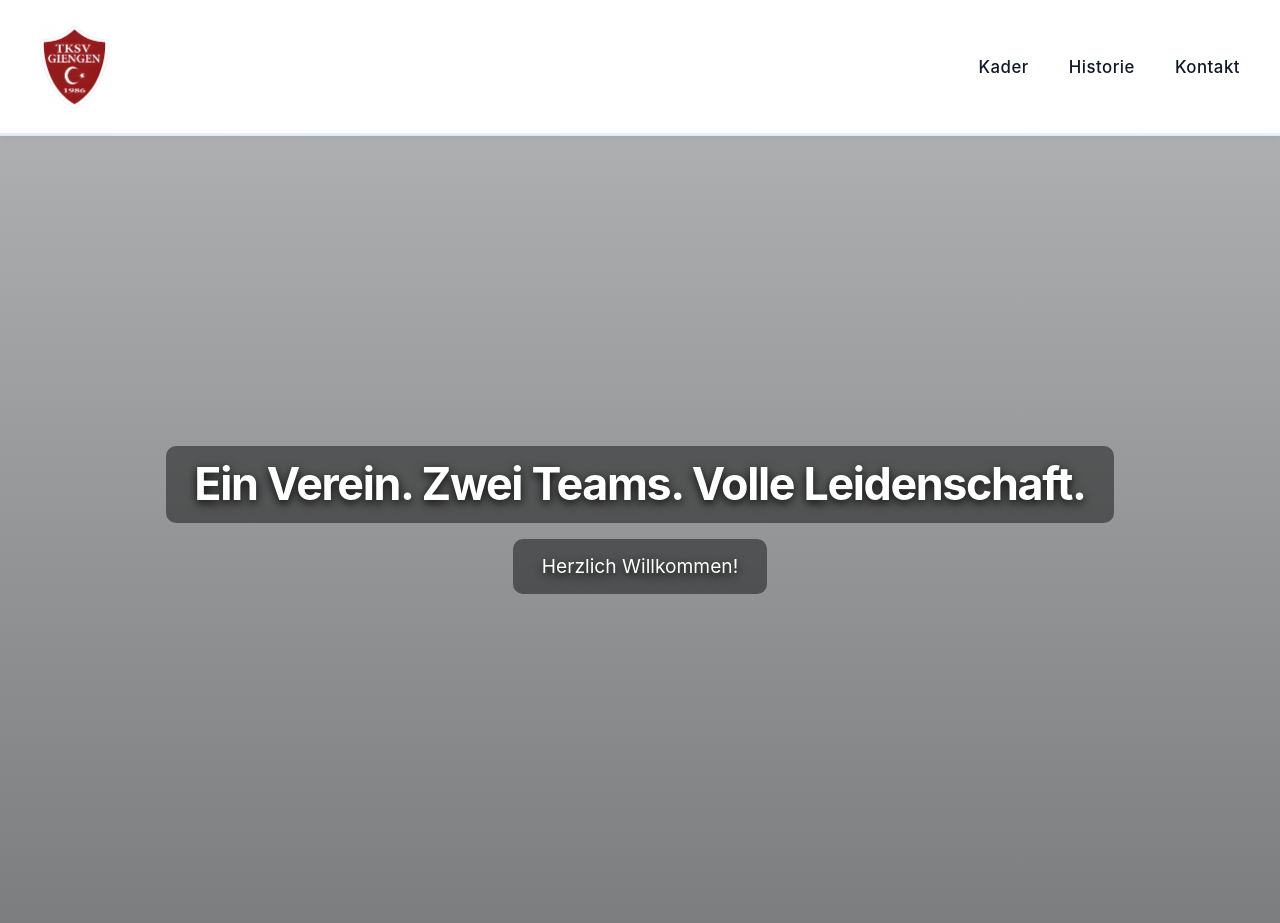
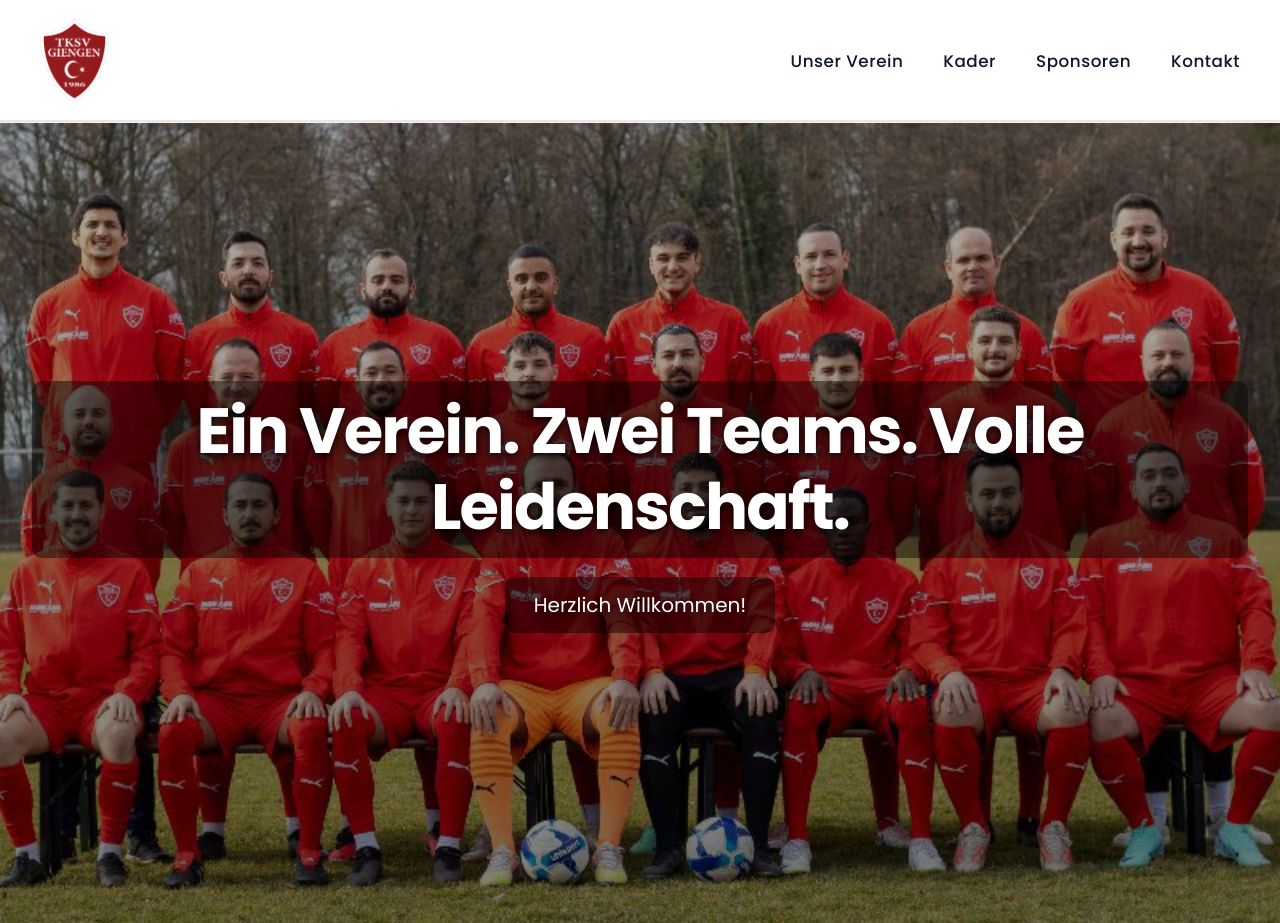
Before and after one commit to streamvibe-website/tksvgiengen, a plain HTML site: page index.html in a window 1280 px wide. Shown: the top 923 px of the page. Drawn offline with Linux system fonts and the light colour scheme.

Commit message:
Kompletter Upload: HTML, CSS, Assets, finaler Stand

```diff
--- a/index.html
+++ b/index.html
@@ -9,130 +9,7 @@
   <link rel="stylesheet" href="https://cdnjs.cloudflare.com/ajax/libs/font-awesome/6.5.0/css/all.min.css">
   <link href="https://fonts.googleapis.com/css2?family=Poppins:wght@400;500;600;700&display=swap" rel="stylesheet">
 
-  <style>
-    :root {
-      --primary: #2563eb;
-      --accent: #06b6d4;
-      --text: #0f172a;
-      --bg: #f8fafc;
-      --border: #e2e8f0;
-    }
 
-    * { box-sizing: border-box; margin: 0; padding: 0; }
-    html { scroll-behavior: smooth; }
-    body {
-      font-family: 'Inter', sans-serif;
-      background: var(--bg);
-      line-height: 1.6;
-    }
-
-    nav {
-      background: rgba(255, 255, 255, 0.9);
-      backdrop-filter: blur(12px);
-      padding: 1.4rem 2rem;
-      border-bottom: 1px solid var(--border);
-      position: sticky;
-      top: 0;
-      z-index: 1000;
-      box-shadow: 0 2px 10px rgba(0, 0, 0, 0.04);
-    }
-
-    .nav-container {
-      max-width: 1200px;
-      margin: 0 auto;
-      display: flex;
-      justify-content: space-between;
-      align-items: center;
-    }
-
-    .logo {
-      height: auto;
-      max-height: 90px;
-      object-fit: contain;
-    }
-
-    .nav-links {
-      list-style: none;
-      display: flex;
-      gap: 2.5rem;
-    }
-
-    .nav-links a {
-      position: relative;
-      font-size: 1.05rem;
-      font-weight: 500;
-      text-decoration: none;
-      color: var(--text);
-      padding: 0.25rem 0;
-      transition: color 0.3s ease;
-    }
-
-    .nav-links a::after {
-      content: '';
-      position: absolute;
-      bottom: -6px;
-      left: 0;
-      width: 0%;
-      height: 2px;
-      background: var(--primary);
-      border-radius: 2px;
-      transition: width 0.3s ease;
-    }
-
-    .nav-links a:hover {
-      color: var(--primary);
-    }
-
-    .nav-links a:hover::after {
-      width: 100%;
-    }
-
-    .hero {
-  min-height: 100vh;
-  background-image: url('assets/hero.png'); /* Pfad anpassen */
-  background-size: cover;
-  background-position: center;
-  background-repeat: no-repeat;
-  display: flex;
-  align-items: center;
-  justify-content: center;
-  flex-direction: column;
-  text-align: center;
-  color: white;
-  padding: 4rem 2rem;
-}
-
-
-    .hero h1 {
-      font-size: 2.8rem;
-      font-weight: 700;
-      margin-bottom: 1rem;
-    }
-
-    .hero p {
-      font-size: 1.2rem;
-      margin-bottom: 2rem;
-      max-width: 700px;
-    }
-
-    .cta-button {
-      display: inline-block;
-      padding: 1rem 2rem;
-      border: 2px solid var(--primary);
-      border-radius: 50px;
-      color: var(--primary);
-      background: transparent;
-      text-decoration: none;
-      font-weight: bold;
-      transition: all 0.3s ease;
-    }
-
-    .cta-button:hover {
-      background: var(--primary);
-      color: white;
-      transform: translateY(-2px);
-    }
-  </style>
 </head>
 <body>
 
@@ -141,12 +18,14 @@
     <div class="nav-container">
       <img src="assets/logo.png" alt="TKSV Giengen 1986" class="logo">
       <ul class="nav-links">
-        <li><a href="#leistungen">Kader</a></li>
-        <li><a href="#ueber">Historie</a></li>
+        <li><a href="#ueber">Unser Verein</a></li>
+        <li><a href="#kader">Kader</a></li>
+        <li><a href="#sponsoren">Sponsoren</a></li>
         <li><a href="#kontakt">Kontakt</a></li>
       </ul>
     </div>
   </nav>
+
 
   <!-- Hero Section -->
   <header class="hero" id="start">
@@ -430,6 +309,18 @@
   </section>
 
 
+  <section id="sponsoren" class="sponsoren-section">
+    <div class="sponsoren-container">
+      <h2>Unsere Sponsoren</h2>
+      <div class="sponsoren-grid">
+        <img src="assets/keyf.jpeg.webp" alt="Sponsor 1">
+        <img src="assets/keyf.jpeg.webp" alt="Sponsor 2">
+        <img src="assets/keyf.jpeg.webp" alt="Sponsor 3">
+        <img src="assets/keyf.jpeg.webp" alt="Sponsor 4">
+      </div>
+    </div>
+  </section>
+
 
   <section id="kontakt" class="kontakt-section">
     <div class="kontakt-container">
```
Also changed, not shown: assets/keyf.jpeg.webp (added).
